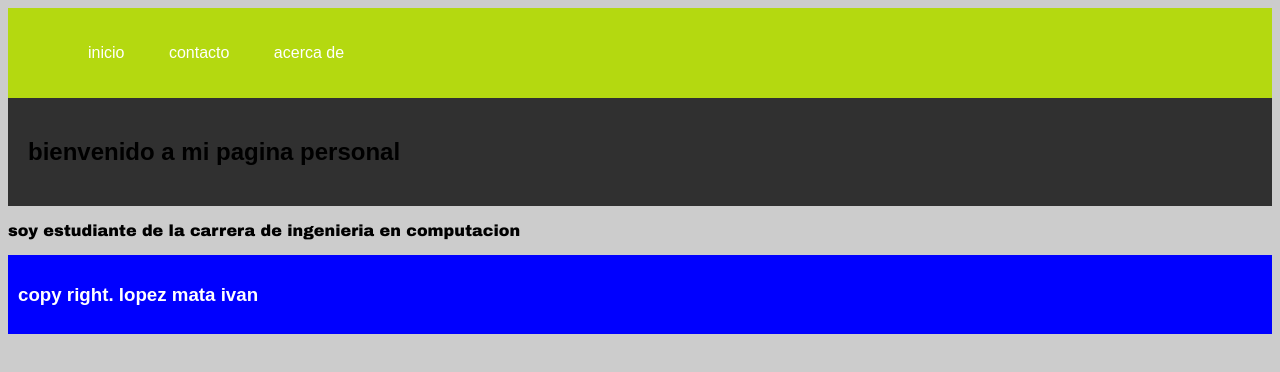
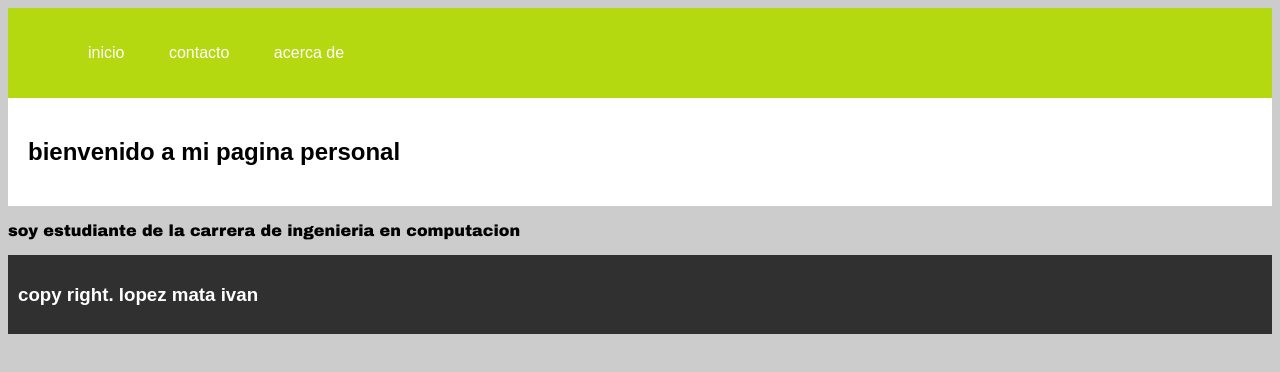
Before and after one commit to ivanfx/ivanfx.github.io, a plain HTML site: page index.html in a window 1280 px wide. Drawn offline with Linux system fonts and the light colour scheme.

Commit message:
Update estilos.css

```diff
--- a/estilos.css
+++ b/estilos.css
@@ -14,7 +14,7 @@ header ul {
 	list-style: none;
 }
 main {
-	background-color: #303030;
+	background-color: #FFF;
 	padding: 20px;
 
 }
@@ -29,7 +29,7 @@ header ul a:hover {
 }
 
 footer {
-	background-color: blue;
+	background-color: #303030;
 	color: #fff;
 	padding: 10px;
 }
```
